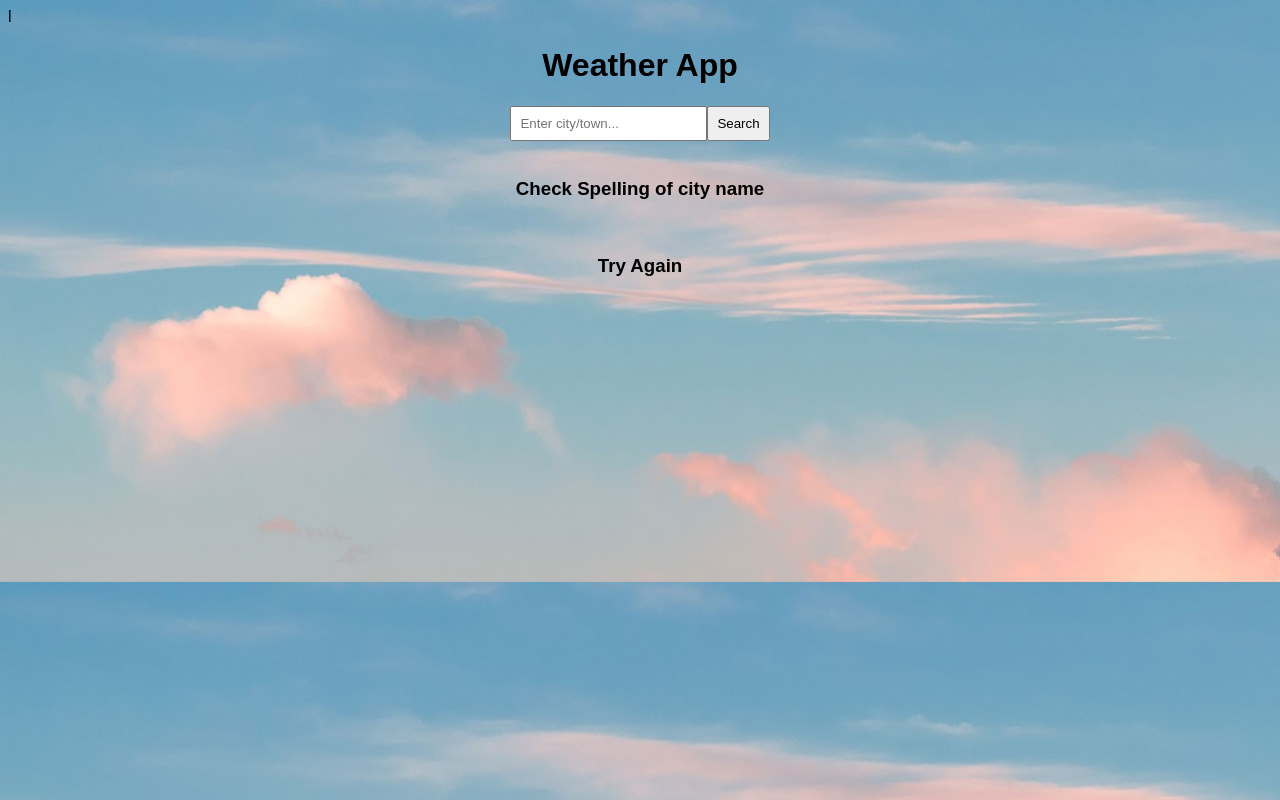
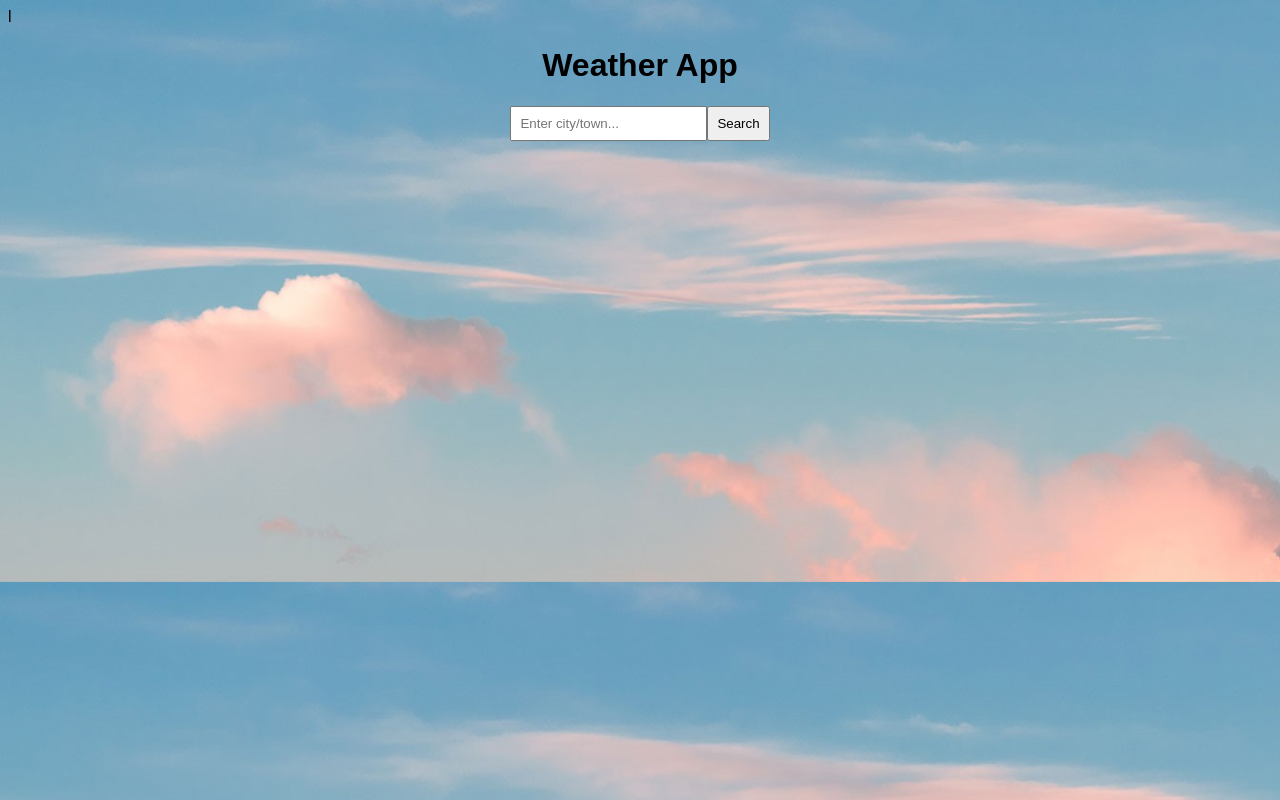
Before and after one commit to reddypdamodar/weather, a React (Create React App) app: page / in a window 1280 px wide. Built offline with nearby package versions, Linux system fonts and the light colour scheme; no server answers.

Commit message:
bug fixed

```diff
--- a/src/components/Error.jsx
+++ b/src/components/Error.jsx
@@ -1,12 +1,20 @@
 import React from "react";
 
-function Error() {
+function Error(props) {
+  let spellcheck, tr;
+  if (props.click) {
+    spellcheck = "Check Spelling of city name";
+    tr = "Try Again";
+  } else {
+    spellcheck = "";
+    tr = "";
+  }
   return (
     <div>
       <br />
-      <h3>Check Spelling of city name </h3>
+      <h3>{spellcheck} </h3>
       <br />
-      <h3>Try Again</h3>
+      <h3>{tr}</h3>
     </div>
   );
 }
--- a/src/components/Weather.jsx
+++ b/src/components/Weather.jsx
@@ -11,16 +11,18 @@ const api = {
 function Weather() {
   const [search, setSearch] = useState("");
   const [weather, setWeather] = useState({});
+  const [clicked, setclicked] = useState(false);
 
   /*
     Search button is pressed. Make a fetch call to the Open Weather Map API.
   */
-  const searchPressed = () => {
-    fetch(`${api.base}weather?q=${search}&units=metric&APPID=${api.key}`)
+  const searchPressed = async () => {
+    await fetch(`${api.base}weather?q=${search}&units=metric&APPID=${api.key}`)
       .then((res) => res.json())
       .then((result) => {
         setWeather(result);
       });
+    setclicked(true);
   };
 
   return (
@@ -33,6 +35,7 @@ function Weather() {
         <div>
           {api.env}
           <input
+            autoComplete="on"
             type="text"
             placeholder="Enter city/town..."
             onChange={(e) => setSearch(e.target.value)}
@@ -44,7 +47,7 @@ function Weather() {
         {typeof weather.main !== "undefined" ? (
           <Display weather={weather} />
         ) : (
-          <Error />
+          <Error click={clicked} />
         )}
       </header>
     </div>
```
